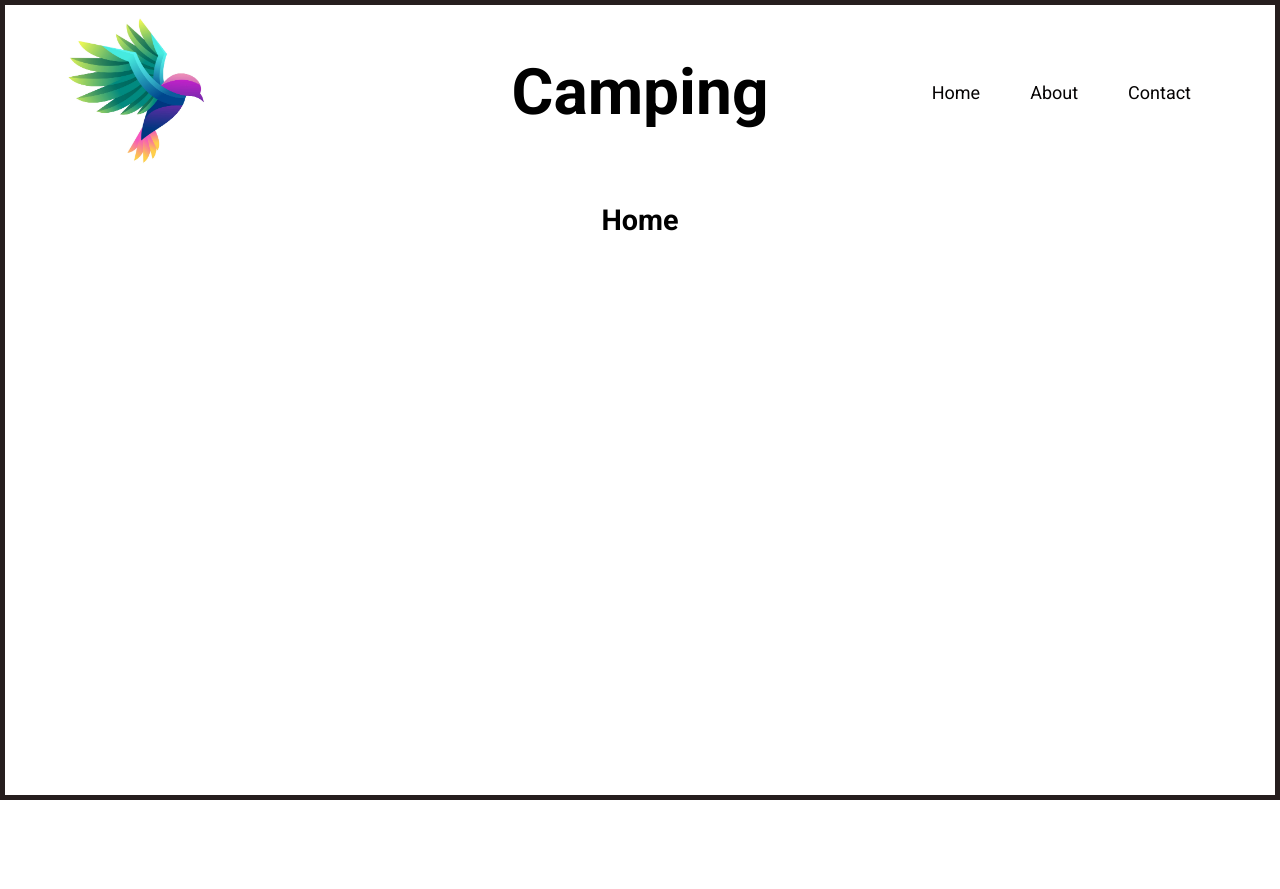
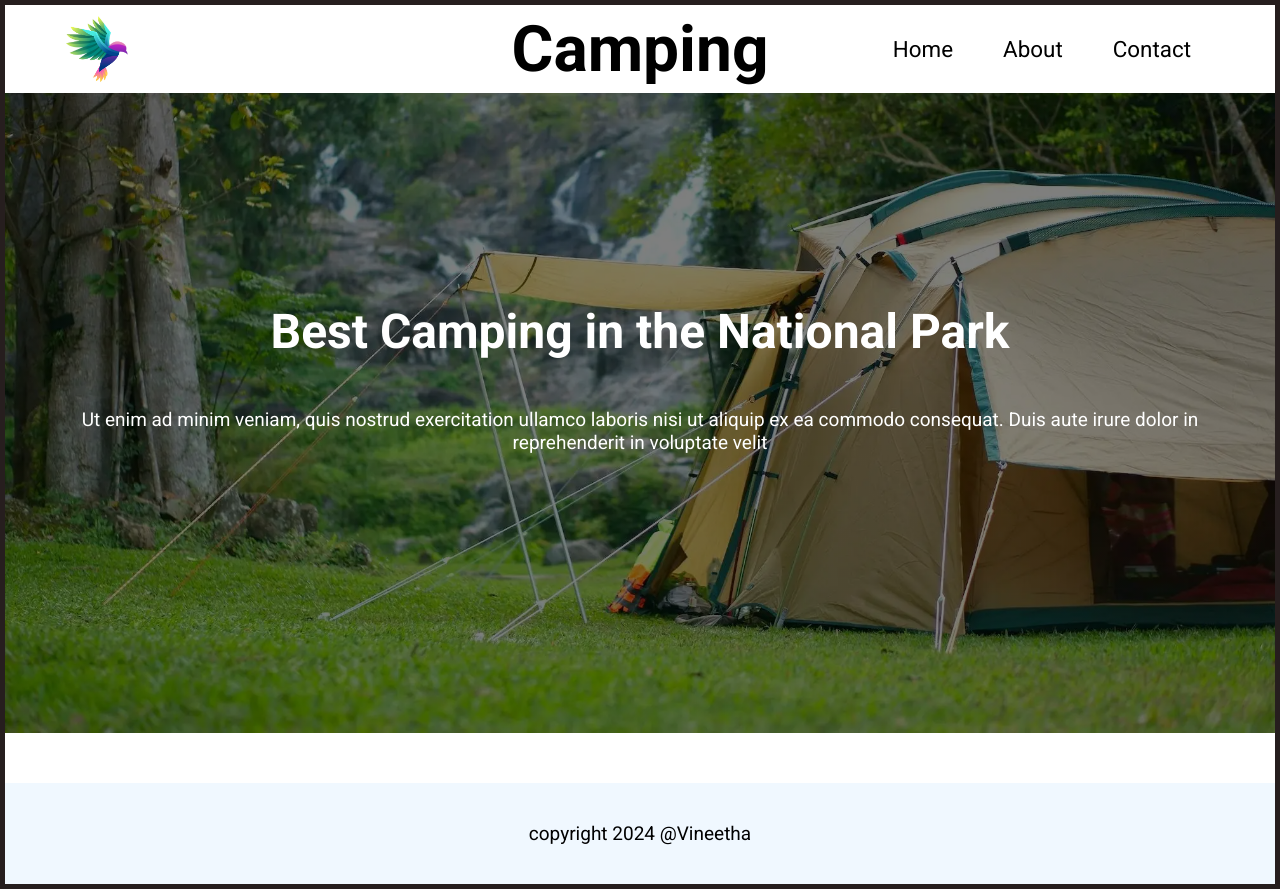
Before and after one commit to Vineethaveerapu/Assignment-1, a website built with Parcel: page index.html in a window 1280 px wide. Before the commit the page ends 800 px from the top, so only its background shows below. Built offline with nearby package versions, Linux system fonts and the light colour scheme.

Commit message:
add-hero-section

```diff
--- a/index.html
+++ b/index.html
@@ -23,10 +23,23 @@
 
     <!-- Main:start -->
     <main>
-      <section>
-        <h1>Home</h1>
+      <section class="full-width bg-hero-image">
+        <section>
+        <h1>Best Camping in the National Park</h1>
+        <p>
+          Ut enim ad minim veniam, quis nostrud exercitation ullamco laboris
+          nisi ut aliquip ex ea commodo consequat. Duis aute irure dolor in
+          reprehenderit in voluptate velit
+        </p>
+      </section>
       </section>
     </main>
     <!-- Main:end -->
+
+    <!-- footer:start -->
+    <footer class="footer">
+      <p>copyright 2024 @Vineetha</p>
+    </footer>
+    <!-- footer:end -->
   </body>
 </html>
--- a/style.css
+++ b/style.css
@@ -8,7 +8,7 @@ body {
   font-family: "Roboto", sans-serif;
   font-weight: 400;
   font-style: normal;
-  font-size: 1rem;
+  font-size: 19px;
 
   padding: 0;
   margin: 0;
@@ -21,11 +21,14 @@ body {
 }
 
 h1,
-h2,
-h3,
-h4 {
+h2 {
   font-size: 1.8rem;
   font-weight: 700;
+  margin-top: 0;
+}
+
+h1 {
+  font-size: 3rem;
 }
 
 .header {
@@ -65,9 +68,9 @@ h4 {
 }
 
 .nav-links a {
-  color: rgb(5, 3, 3);
+  color: black;
   text-decoration: none;
-  font-size: 18px;
+  font-size: 1.4rem;
   padding: 10px;
 }
 
@@ -78,13 +81,15 @@ h4 {
 }
 
 .logo img {
-  height: 150px;
+  height: auto;
+  width: 67px;
+  padding: 0;
+  margin: 0;
 }
 
-.logo a {
-  display: flex;
+a.logo {
+  display: inline-flex;
   align-items: center;
-  margin-left: 20px;
 }
 
 main {
@@ -99,9 +104,38 @@ section {
   margin-right: auto;
 }
 
+.full-width {
+  max-width: 100%;
+}
+
+.bg-hero-image {
+  padding: 2rem;
+  color: white;
+  min-height: 80vh;
+
+  display: flex;
+  flex-direction: column;
+  justify-content: center;
+
+  background-image: linear-gradient(
+      0deg,
+      rgba(0, 0, 0, 0.5),
+      rgba(0, 0, 0, 0.5)
+    ),
+    url("./images/background-img.jpg");
+  background-position: bottom center;
+  background-repeat: no-repeat;
+  background-size: cover;
+}
+
 .footer {
   text-align: center;
   padding: 20px;
   background-color: aliceblue;
   color: black;
 }
+
+/* image styles */
+img {
+  max-width: 100%;
+}
```
Also changed, not shown: temp.html (+0 -20 lines).
